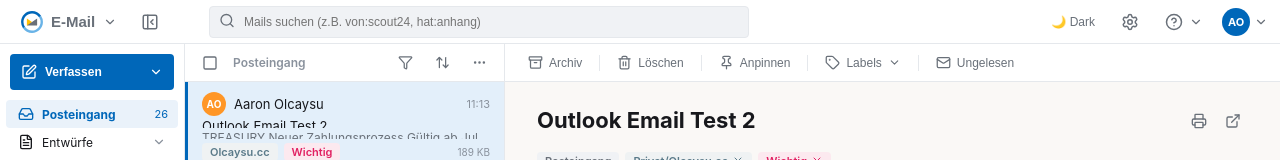
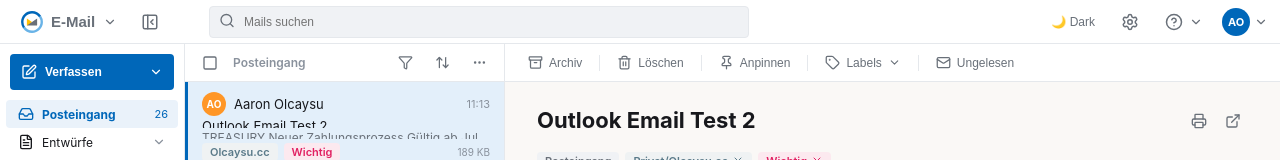
Before and after one commit to tenevomedia/email-app, a Next.js app: page / in a window 1280 px wide. Shown: the top 160 px of the page. Built offline with nearby package versions, Linux system fonts and the light colour scheme.

Commit message:
fix: Beispieltext aus Suchfeld-Placeholder entfernen

```diff
--- a/components/PageHeader.tsx
+++ b/components/PageHeader.tsx
@@ -67,7 +67,7 @@
           type="text"
           className="v-TextInput-input"
           style={{ paddingLeft: "34px" }}
-          placeholder="Mails suchen (z.B. von:scout24, hat:anhang)"
+          placeholder="Mails suchen"
           value={searchQuery}
           onChange={(e) => onSearchChange(e.target.value)}
         />
```
